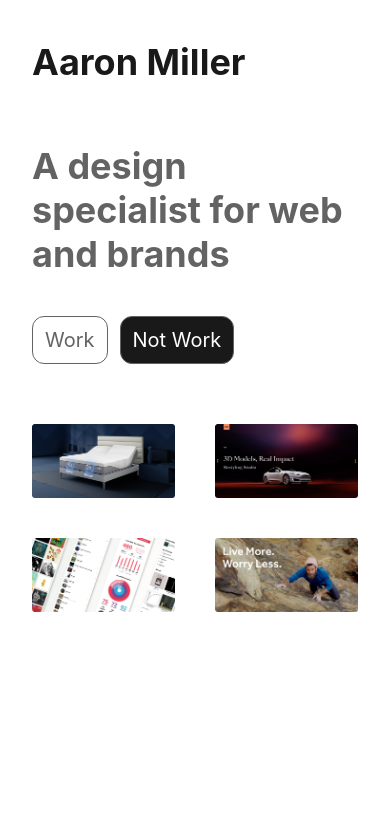
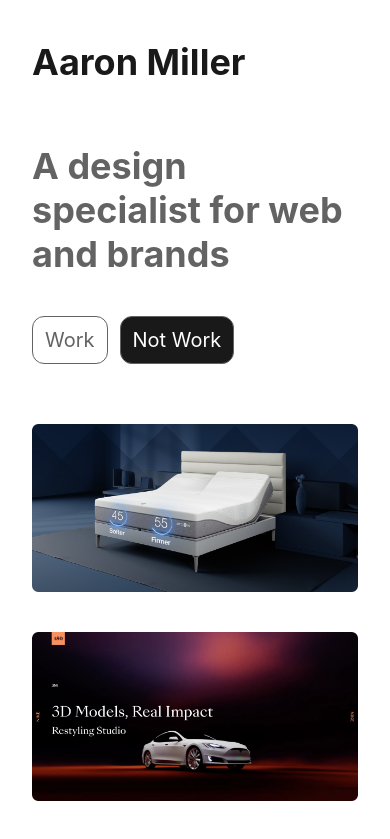
Before and after one commit to KierstenMiller/aaron-miller-portfolio-website, a Next.js app: page / in a window 390 px wide. Shown: the top 839 px of the page. Built offline with nearby package versions, Linux system fonts and the light colour scheme.

Commit message:
design change putting links back

```diff
--- a/app/globals.scss
+++ b/app/globals.scss
@@ -111,9 +111,7 @@
   }
 
   .projects-menu {
-    ul {
-      grid-template-columns: 1fr;
-    }
+    grid-template-columns: 1fr;
   }
 
 }
--- a/app/page.tsx
+++ b/app/page.tsx
@@ -1,7 +1,6 @@
 "use client";
 
 import Image from "next/image";
-import { ModalTrigger } from "./components/modals/modalTrigger/modalTrigger";
 
 export default function Home() {
   return (
@@ -20,76 +19,32 @@
             <li className="main-link not-work"><a href="/not-work">Not Work</a></li>
           </ul>
         </nav>
-        <div className="projects-menu">
-          <ModalTrigger
-            triggerConfig={{
-              text: <>
+        <nav aria-label="Secondary">
+          <ul className="projects-menu">
+            <li>
+              <a href="/work/sleep-number">
                 <span className="sr-only">Sleep Number Work</span>
                 <Image src="/images/sleep-number-work-thumbnail.png" width={600} height={310} alt="" />
-              </>
-            }}
-            modalConfig={{
-              header: { content: 'Header' },
-              body: <div>Sleep Number Body</div>,
-            }}
-          />
-          <ModalTrigger
-            triggerConfig={{
-              text: <>
-                <span className="sr-only">Space150 Website</span>
-                <Image src="/images/space150-website-thumbnail.png" width={600} height={310} alt="" />
-              </>
-            }}
-            modalConfig={{
-              header: { content: 'Header' },
-              body: <div>Space150 Website</div>,
-            }}
-          />
-          <ModalTrigger
-            triggerConfig={{
-              text: <>
-                <span className="sr-only">Music Analytics App</span>
-                <Image src="/images/music-analytics-app-thumbnail.png" width={600} height={310} alt="" />
-              </>
-            }}
-            modalConfig={{
-              header: { content: 'Header' },
-              body: <div>Music Analytics Body</div>,
-            }}
-          />
-          <ModalTrigger
-            triggerConfig={{
-              text: <>
-                <span className="sr-only">Medtronic Project</span>
-                <Image src="/images/medtronic-project-thumbnail.png" width={600} height={310} alt="" />
-              </>
-            }}
-            modalConfig={{
-              header: { content: 'Header' },
-              body: <div>Medtronic Body</div>,
-            }}
-          />
-        </div>
-
-        <nav aria-label="Secondary" className="projects-menu">
-          <ul>
-            <li>
-              <a href="/work/sleep-number">
-
               </a>
             </li>
             <li>
               <a href="/work/space150">
+                <span className="sr-only">Space150 Website</span>
+                <Image src="/images/space150-website-thumbnail.png" width={600} height={310} alt="" />
 
               </a>
             </li>
             <li>
               <a href="/work/music-analytics-app">
+                <span className="sr-only">Music Analytics App</span>
+                <Image src="/images/music-analytics-app-thumbnail.png" width={600} height={310} alt="" />
 
               </a>
             </li>
             <li>
               <a href="/work/medtronic-project">
+                <span className="sr-only">Medtronic Project</span>
+                <Image src="/images/medtronic-project-thumbnail.png" width={600} height={310} alt="" />
 
               </a>
             </li>
```
